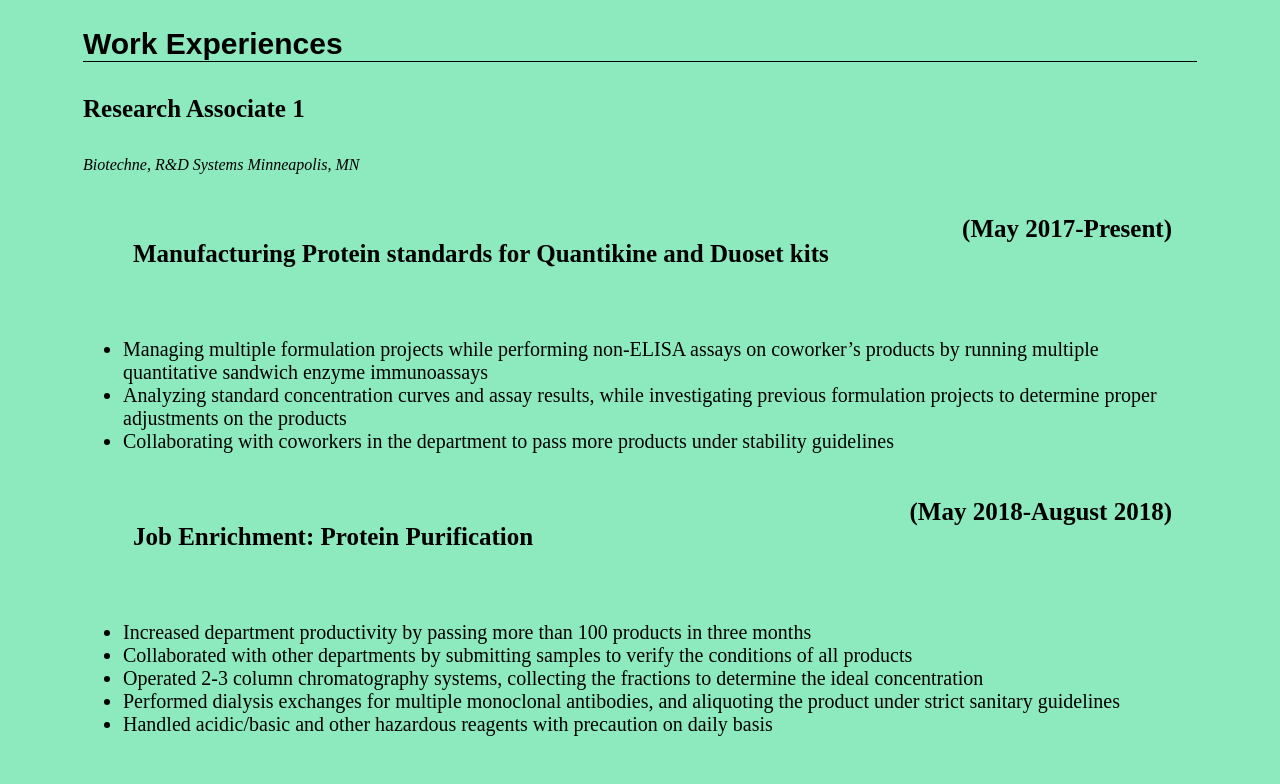
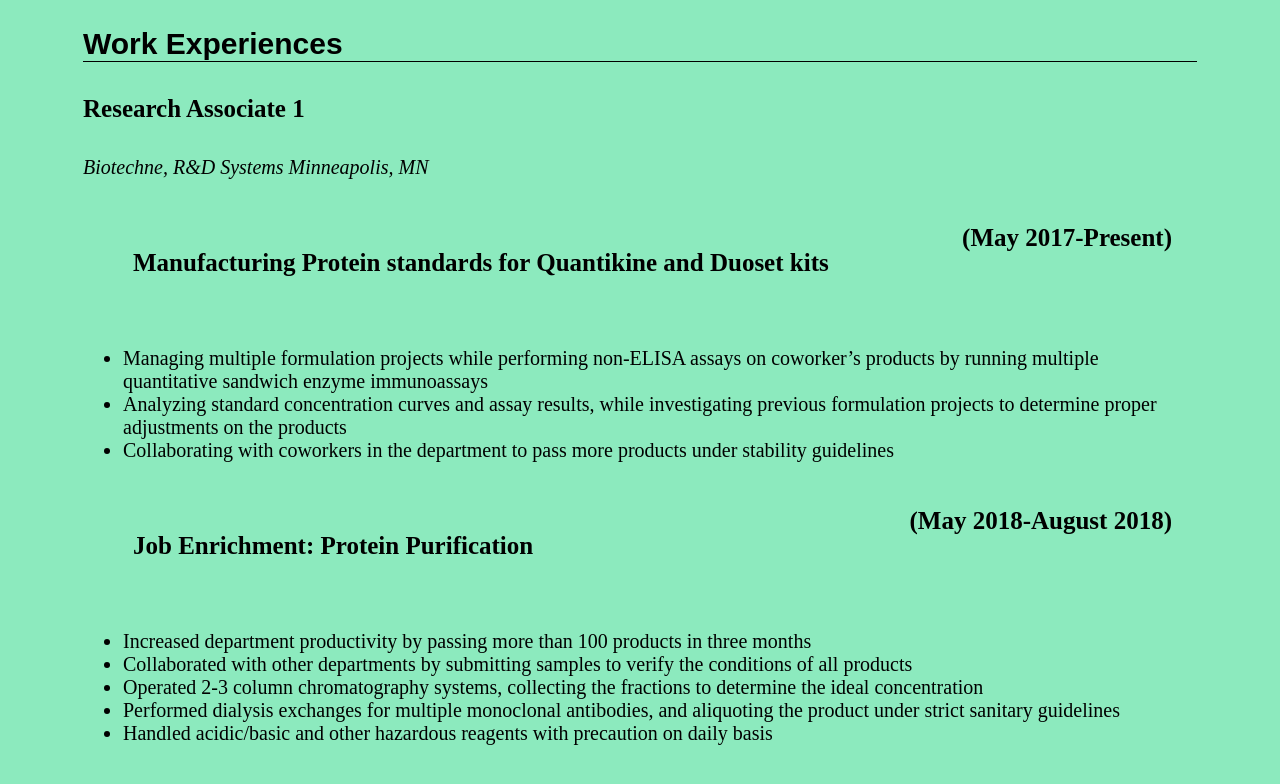
Before and after one commit to peterxdang/peterxdang.github.io, a plain HTML site: page index.html in a window 1280 px wide. Shown: the part 1125-1909 px from the top of the page. Drawn offline with Linux system fonts and the light colour scheme.

Commit message:
bigger italics

```diff
--- a/index.html
+++ b/index.html
@@ -49,7 +49,7 @@
     <h3>Work Experiences</h3>
         <h4>Research Associate 1</h4>
 
-    <p><i>Biotechne, R&D Systems Minneapolis, MN</i></p>
+    <p class="bigger"><i>Biotechne, R&D Systems Minneapolis, MN</i></p>
     <div id="textbox">
         <h5 class="alignleft">Manufacturing Protein standards for Quantikine and Duoset kits</h5>
             <h5 class="alignright">(May 2017-Present)</h5>
```
